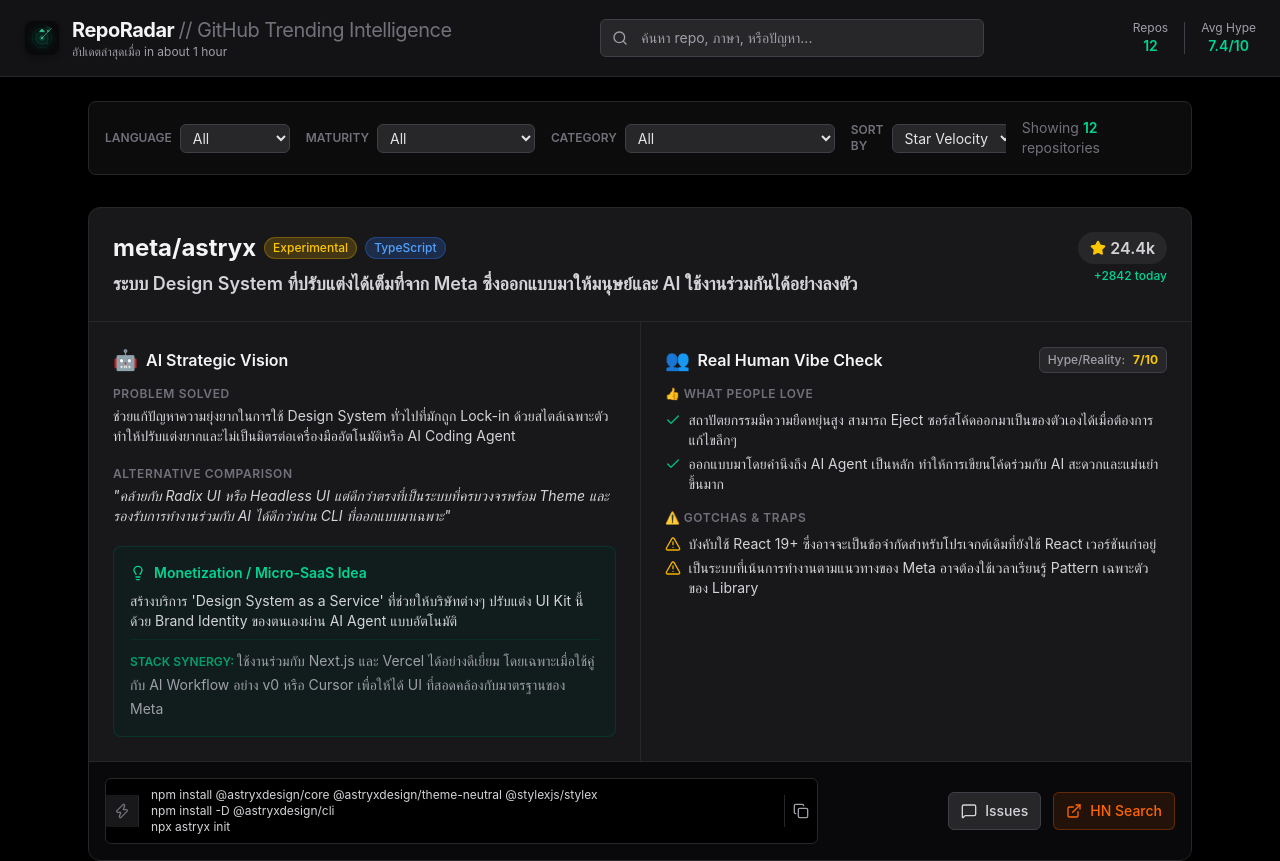
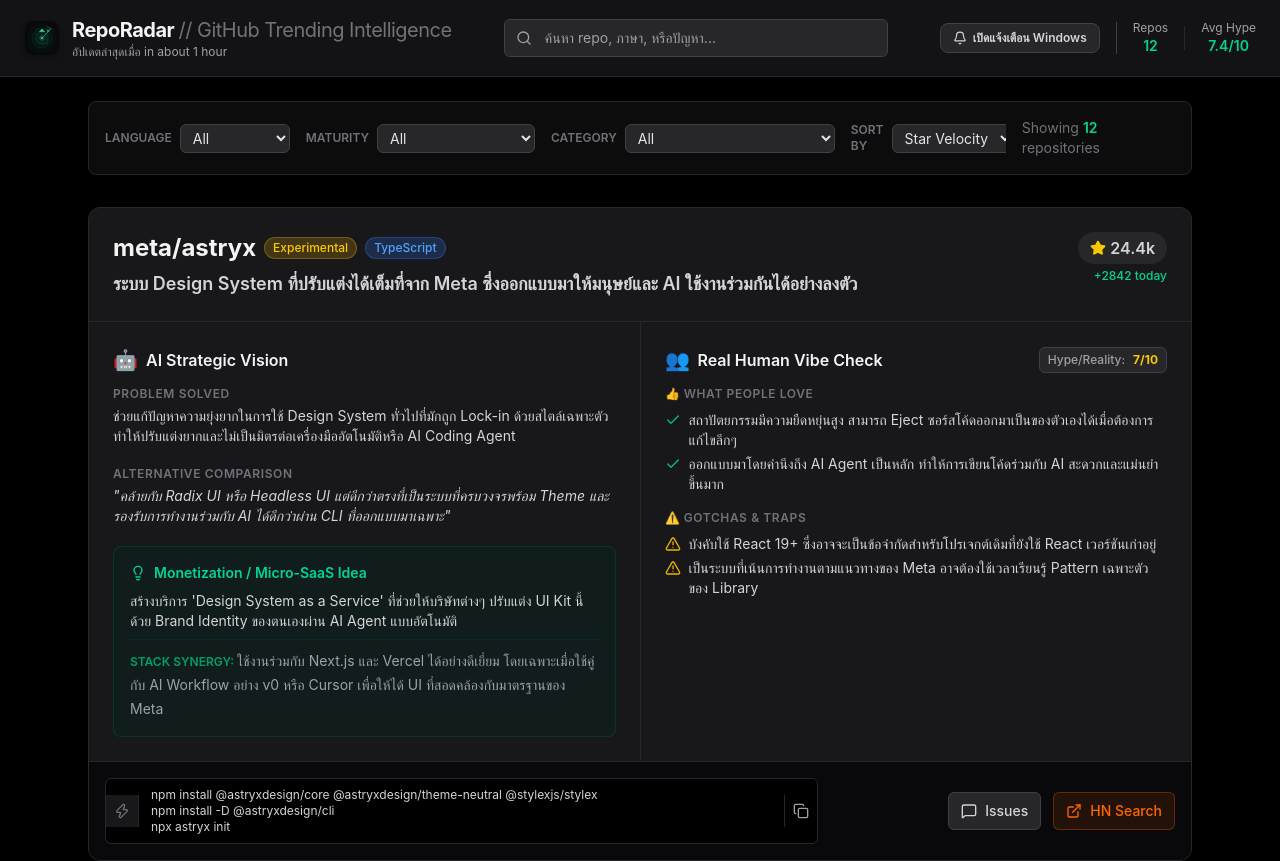
Before and after one commit to khetpatiparn/repo-radar, a Next.js app: page / in a window 1280 px wide. Shown: the top 861 px of the page. Built offline with nearby package versions, Linux system fonts and the light colour scheme.

Commit message:
feat(notifications): add Windows desktop notifications via Web API and PowerShell script

```diff
--- a/src/app/page.tsx
+++ b/src/app/page.tsx
@@ -74,6 +74,9 @@ export default function Home() {
     return result;
   }, [searchQuery, selectedLang, selectedMaturity, selectedCategory, sortBy]);
 
+  // Repos with AI-built MVPs
+  const topRepoName = allRepos.length > 0 ? `${allRepos[0].owner}/${allRepos[0].name}` : undefined;
+
   return (
     <div className="min-h-screen bg-black text-zinc-300 font-sans selection:bg-emerald-500/30">
       <Header
@@ -81,6 +84,7 @@ export default function Home() {
         totalRepos={allRepos.length}
         avgHype={avgHype}
         onSearch={setSearchQuery}
+        topRepoName={topRepoName}
       />
 
       <main className="max-w-6xl mx-auto p-6 space-y-8">
--- a/src/components/Header.tsx
+++ b/src/components/Header.tsx
@@ -1,4 +1,5 @@
-import { Search, Radar } from "lucide-react";
+import { useState, useEffect } from "react";
+import { Search, Bell, BellRing, CheckCircle2, AlertCircle } from "lucide-react";
 import { formatDistanceToNow } from "date-fns";
 
 interface HeaderProps {
@@ -6,18 +7,103 @@ interface HeaderProps {
   totalRepos: number;
   avgHype: number;
   onSearch: (query: string) => void;
+  topRepoName?: string;
 }
 
-import { useState, useEffect } from "react";
-
-export function Header({ updatedAt, totalRepos, avgHype, onSearch }: HeaderProps) {
+export function Header({ updatedAt, totalRepos, avgHype, onSearch, topRepoName }: HeaderProps) {
   const [relativeTime, setRelativeTime] = useState("");
+  const [notifPermission, setNotifPermission] = useState<NotificationPermission | "unsupported">("default");
+  const [toastMsg, setToastMsg] = useState<string | null>(null);
 
   useEffect(() => {
     if (updatedAt) {
       setRelativeTime(formatDistanceToNow(new Date(updatedAt), { addSuffix: true }));
     }
   }, [updatedAt]);
+
+  // Check notification permission and listen for fresh updates
+  useEffect(() => {
+    if (typeof window === "undefined") return;
+
+    if (!("Notification" in window)) {
+      setNotifPermission("unsupported");
+      return;
+    }
+
+    setNotifPermission(Notification.permission);
+
+    // If permission is already granted and a new sync arrived since last notification
+    if (Notification.permission === "granted" && updatedAt) {
+      const lastNotified = localStorage.getItem("reporadar_last_notified");
+      if (lastNotified && lastNotified !== updatedAt) {
+        sendNotification(
+          "RepoRadar // ตรวจพบเทรนด์ใหม่ล่าสุด!",
+          `ตรวจพบ ${totalRepos} Repositories มาแรงวันนี้! อันดับ 1: ${topRepoName || "โปรเจกต์ใหม่"}`
+        );
+        localStorage.setItem("reporadar_last_notified", updatedAt);
+      }
+    }
+  }, [updatedAt, totalRepos, topRepoName]);
+
+  const showToast = (msg: string) => {
+    setToastMsg(msg);
+    setTimeout(() => setToastMsg(null), 3500);
+  };
+
+  const sendNotification = (title: string, body: string) => {
+    try {
+      const notif = new Notification(title, {
+        body,
+        icon: "/icon.png",
+        badge: "/icon.png",
+        tag: "reporadar-alert",
+      });
+      notif.onclick = () => {
+        window.focus();
+      };
+    } catch (e) {
+      console.warn("Could not fire notification:", e);
+    }
+  };
+
+  const handleNotificationClick = async () => {
+    if (typeof window === "undefined" || !("Notification" in window)) {
+      showToast("เบราว์เซอร์นี้ไม่รองรับการแจ้งเตือนบน Windows");
+      return;
+    }
+
+    if (Notification.permission === "denied") {
+      showToast("การแจ้งเตือนถูกปิดอยู่ กรุณากดที่รูปแม่กุญแจหน้า URL เพื่อเปิดรับการแจ้งเตือน");
+      return;
+    }
+
+    if (Notification.permission === "default") {
+      try {
+        const perm = await Notification.requestPermission();
+        setNotifPermission(perm);
+        if (perm === "granted") {
+          localStorage.setItem("reporadar_last_notified", updatedAt);
+          sendNotification(
+            "RepoRadar // เปิดแจ้งเตือนบน Windows สำเร็จ!",
+            `ตรวจพบ ${totalRepos} Repositories มาแรงวันนี้! เช่น ${topRepoName || "meta/astryx"}`
+          );
+          showToast("เปิดการแจ้งเตือนบน Windows สำเร็จ! (ดูที่มุมขวาล่างของจอ)");
+        } else {
+          showToast("คุณได้ปฏิเสธการแจ้งเตือน");
+        }
+      } catch (e) {
+        console.error("Error requesting permission:", e);
+      }
+      return;
+    }
+
+    // If already granted, fire a test Windows Toast notification
+    sendNotification(
+      "RepoRadar // ทดสอบแจ้งเตือนบน Windows",
+      `ตรวจพบ ${totalRepos} Repositories กำลังมาแรง! อันดับ 1: ${topRepoName || "meta/astryx"}`
+    );
+    showToast("ส่งการแจ้งเตือนไปยัง Windows เรียบร้อยแล้ว! (มุมขวาล่าง)");
+  };
 
   return (
     <header className="sticky top-0 z-10 bg-zinc-900/80 backdrop-blur border-b border-zinc-800 text-zinc-100 py-4 px-6 flex flex-col md:flex-row items-center justify-between gap-4">
@@ -42,15 +128,56 @@ export function Header({ updatedAt, totalRepos, avgHype, onSearch }: HeaderProps
         />
       </div>
 
-      <div className="flex items-center gap-4 text-sm">
-        <div className="flex flex-col items-center">
-          <span className="text-zinc-400 text-xs">Repos</span>
-          <span className="font-semibold text-emerald-400">{totalRepos}</span>
+      <div className="flex items-center gap-3 sm:gap-4 text-sm">
+        {/* Windows Notifications Button */}
+        <div className="relative">
+          <button
+            onClick={handleNotificationClick}
+            className={`flex items-center gap-1.5 px-3 py-1.5 rounded-lg border text-xs font-semibold transition cursor-pointer shrink-0 ${
+              notifPermission === "granted"
+                ? "bg-emerald-500/10 border-emerald-500/30 text-emerald-400 hover:bg-emerald-500/20"
+                : "bg-zinc-800 border-zinc-700 text-zinc-300 hover:text-white hover:bg-zinc-700"
+            }`}
+            title={
+              notifPermission === "granted"
+                ? "การแจ้งเตือนเปิดอยู่ (คลิกเพื่อทดสอบแจ้งเตือนบน Windows)"
+                : "คลิกเพื่อเปิดรับการแจ้งเตือนเทรนด์ใหม่บน Windows"
+            }
+          >
+            {notifPermission === "granted" ? (
+              <>
+                <BellRing className="w-3.5 h-3.5 text-emerald-400 animate-pulse" />
+                <span>แจ้งเตือน Windows: เปิด</span>
+              </>
+            ) : (
+              <>
+                <Bell className="w-3.5 h-3.5" />
+                <span>เปิดแจ้งเตือน Windows</span>
+              </>
+            )}
+          </button>
+
+          {/* Feedback Toast */}
+          {toastMsg && (
+            <div className="absolute right-0 top-full mt-2 z-50 whitespace-nowrap bg-zinc-950 border border-emerald-500/40 text-emerald-300 text-xs px-3 py-1.5 rounded-lg shadow-xl flex items-center gap-1.5 animate-in fade-in slide-in-from-top-1">
+              <CheckCircle2 className="w-3.5 h-3.5 text-emerald-400 shrink-0" />
+              <span>{toastMsg}</span>
+            </div>
+          )}
         </div>
+
         <div className="h-8 border-l border-zinc-700"></div>
-        <div className="flex flex-col items-center">
-          <span className="text-zinc-400 text-xs">Avg Hype</span>
-          <span className="font-semibold text-emerald-400">{avgHype.toFixed(1)}/10</span>
+
+        <div className="flex items-center gap-4">
+          <div className="flex flex-col items-center">
+            <span className="text-zinc-400 text-xs">Repos</span>
+            <span className="font-semibold text-emerald-400">{totalRepos}</span>
+          </div>
+          <div className="h-6 border-l border-zinc-800"></div>
+          <div className="flex flex-col items-center">
+            <span className="text-zinc-400 text-xs">Avg Hype</span>
+            <span className="font-semibold text-emerald-400">{avgHype.toFixed(1)}/10</span>
+          </div>
         </div>
       </div>
     </header>
```
Also changed, not shown: 2 other files (tests, documents, lock files or other folders).
